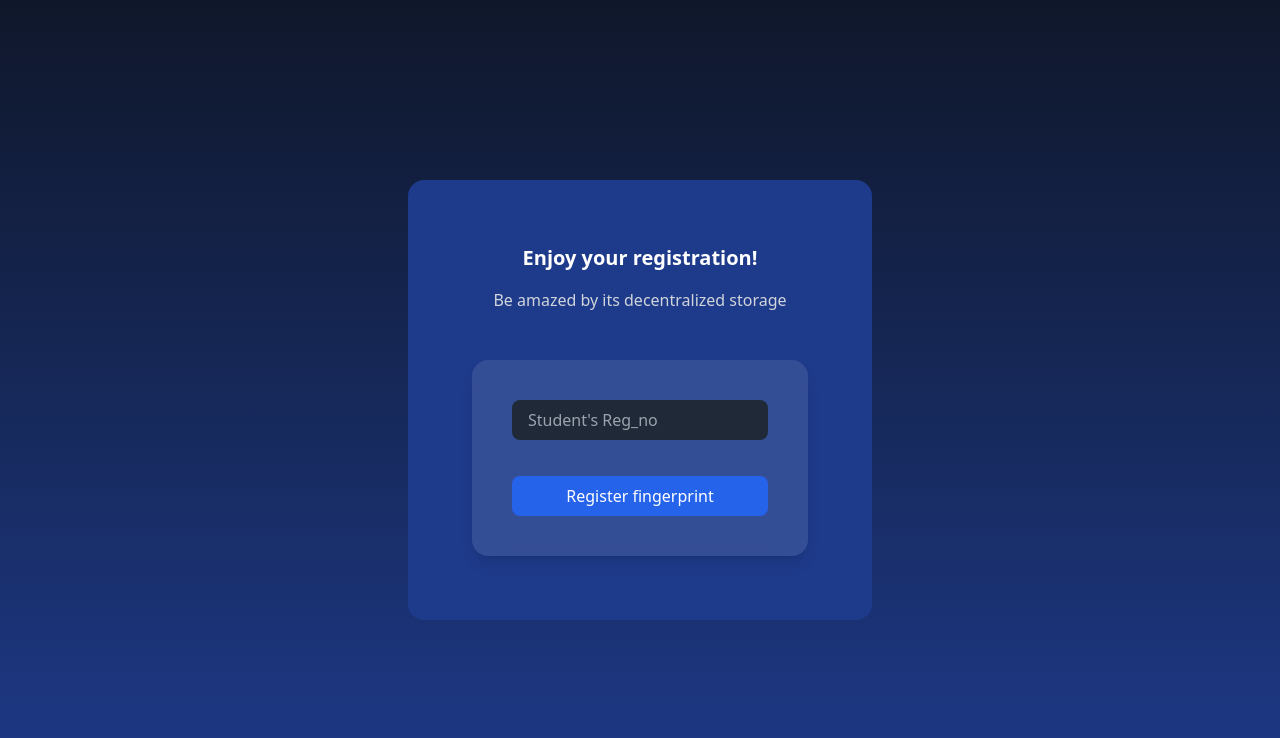
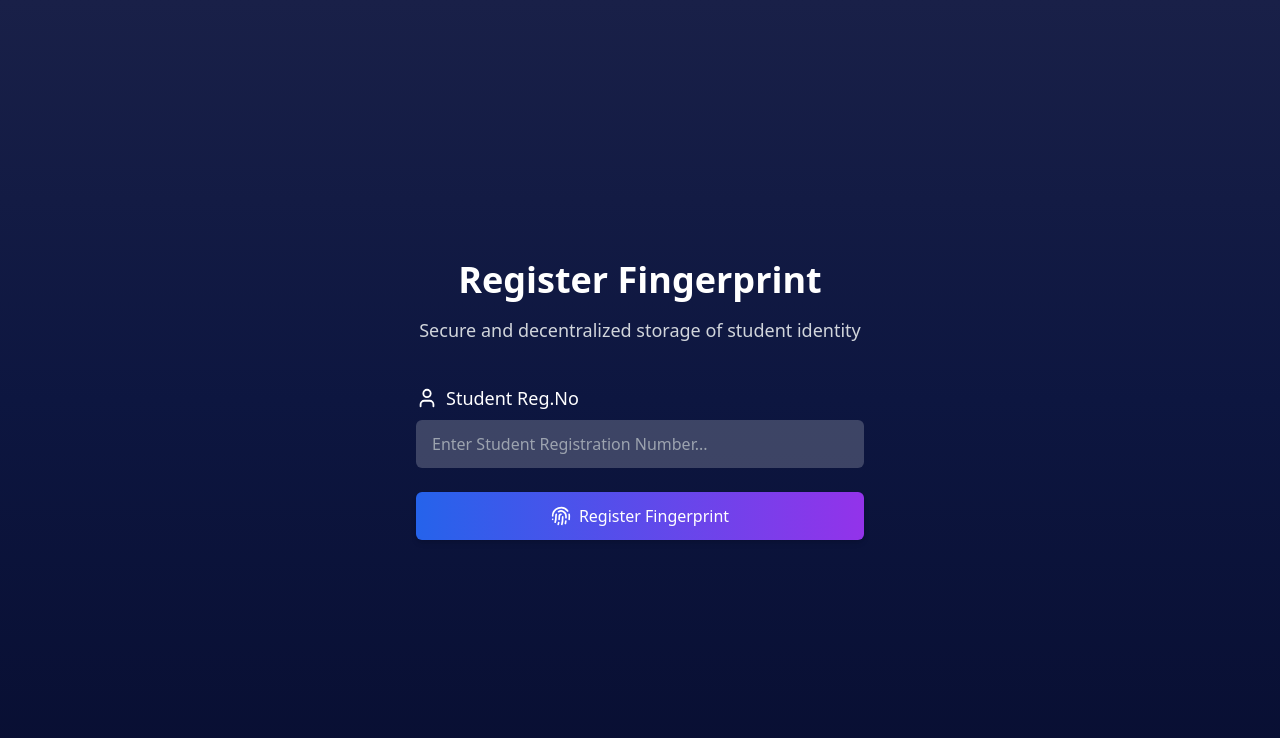
Before and after one commit to srivithyamiruthulas/BioVault, a React (Vite) app in the folder frontend/: page /access in a window 1280 px wide. Shown: the top 738 px of the page. Built offline with nearby package versions, Linux system fonts and the light colour scheme.

Commit message:
UI Fix in Access Pages

```diff
--- a/frontend/src/components/AccessComponents/CollegeStore.jsx
+++ b/frontend/src/components/AccessComponents/CollegeStore.jsx
@@ -1,39 +1,44 @@
-function CollegeStore({ onNext,onBack }) {
+import { Building2 } from "lucide-react";
+
+function CollegeStore({ onNext, onBack }) {
   return (
-    <div className="bg-blue-900 flex flex-col items-center  space-y-12 py-16 px-12 rounded-2xl">
+    <div className="flex flex-col items-center justify-center min-h-screen w-full bg-gradient-to-b from-[#192048] via-[#0d1640] to-[#080e31] text-white px-8 md:px-16">
 
-      {/* Heading */}
-      <div className="space-y-4 text-center">
-        <h2 className="text-2xl font-semibold">Marvel at the storage</h2>
-        <p className="text-gray-300">
-          Store once. Trust forever. The decentralized fingerprint way
+      {/* Header */}
+      <h2 className="text-4xl font-bold text-center mb-4">College Storage</h2>
+      <p className="text-lg text-gray-300 text-center max-w-2xl mb-10">
+        Trusted decentralized storage for institutional identity
       </p>
+
+      {/* Inputs + Buttons */}
+      <div className="w-full max-w-md space-y-6">
+        <div>
+          <label className="flex items-center gap-2 mb-2 text-base md:text-lg font-medium">
+            <Building2 size={22} /> College Private ID
+          </label>
+          <input
+            type="text"
+            placeholder="Enter College Private ID"
+            className="w-full px-4 py-3 rounded-md bg-white/20 text-black outline-none"
+          />
         </div>
 
-
-      {/* Card */}
-      <div className="p-10 space-y-5 flex flex-col justify-center rounded-2xl bg-white/10 backdrop-blur-lg shadow-lg">
-        <input
-          type="text"
-          placeholder="College's private ID"
-          className="w-64 px-4 py-2 rounded-lg mb-4 bg-gray-800 text-white "
-        />
+        <div className="flex gap-6">
           <button
             onClick={onNext}
-          className="w-64 px-4 py-2 rounded-lg bg-blue-600 hover:bg-blue-700 transition"
+            className="flex-1 py-3 rounded-md font-medium text-white bg-gradient-to-r from-blue-600 to-purple-600 hover:scale-105 transition-transform duration-300 shadow-md"
           >
             Store
           </button>
-      </div>
           <button
             onClick={onBack}
-          className="w-64 px-4 py-2 rounded-lg bg-blue-600 hover:bg-blue-700 transition"
+            className="flex-1 py-3 rounded-md font-medium text-white bg-gradient-to-r from-purple-600 to-blue-600 hover:scale-105 transition-transform duration-300 shadow-md"
           >
             Back
           </button>
-
         </div>
-
+      </div>
+    </div>
   );
 }
 
--- a/frontend/src/components/AccessComponents/IPFSstorage.jsx
+++ b/frontend/src/components/AccessComponents/IPFSstorage.jsx
@@ -4,18 +4,22 @@ function IPFSstorage({ onFinish }) {
   useEffect(() => {
     const timer = setTimeout(() => {
       onFinish();
-    }, 2000); // simulate 2s IPFS storing
+    }, 2000); // simulate storing
     return () => clearTimeout(timer);
   }, [onFinish]);
 
   return (
-    <div className="flex flex-col items-center space-y-6">
-      <h2 className="text-xl font-semibold text-center">Seamless registration!</h2>
-      <p className="text-center text-gray-300">Amazing decentralised storage</p>
+    <div className="flex flex-col items-center justify-center min-h-screen w-full bg-gradient-to-b from-[#192048] via-[#0d1640] to-[#080e31] text-white px-8 md:px-16">
+      {/* Header */}
+      <h2 className="text-4xl font-bold text-center mb-4">Seamless Registration</h2>
+      <p className="text-lg text-gray-300 text-center max-w-2xl mb-10">
+        Your identity securely stored on IPFS
+      </p>
 
-      <div className="mt-6 p-8 rounded-2xl bg-white/10 backdrop-blur-lg shadow-lg flex flex-col items-center">
-        <div className="w-12 h-12 border-4 border-green-500 border-t-transparent rounded-full animate-spin"></div>
-        <p className="mt-4 text-gray-300">Storing to IPFS...</p>
+      {/* Spinner */}
+      <div className="flex flex-col items-center space-y-6">
+        <div className="w-16 h-16 border-4 border-green-500 border-t-transparent rounded-full animate-spin"></div>
+        <p className="text-gray-300 text-lg">Storing to IPFS...</p>
       </div>
     </div>
   );
--- a/frontend/src/components/AccessComponents/fingerprintLoading.jsx
+++ b/frontend/src/components/AccessComponents/fingerprintLoading.jsx
@@ -4,20 +4,22 @@ function FingerprintLoading({ onFinish }) {
   useEffect(() => {
     const timer = setTimeout(() => {
       onFinish();
-    }, 3000); // simulate 3s fingerprint scanning
+    }, 3000); // simulate scanning
     return () => clearTimeout(timer);
   }, [onFinish]);
 
   return (
-    <div className="flex flex-col items-center space-y-6">
-      <h2 className="text-xl font-semibold text-center">Marvel at the storage</h2>
-      <p className="text-center text-gray-300">
-        Store once. Trust forever. The decentralized fingerprint way
+    <div className="flex flex-col items-center justify-center min-h-screen w-full bg-gradient-to-b from-[#192048] via-[#0d1640] to-[#080e31] text-white px-8 md:px-16">
+      {/* Header */}
+      <h2 className="text-4xl font-bold text-center mb-4">Fingerprint Scanning</h2>
+      <p className="text-lg text-gray-300 text-center max-w-2xl mb-10">
+        Store once. Trust forever. The decentralized way
       </p>
 
-      <div className="mt-6 p-8 rounded-2xl bg-white/10 backdrop-blur-lg shadow-lg flex flex-col items-center">
-        <div className="w-12 h-12 border-4 border-blue-500 border-t-transparent rounded-full animate-spin"></div>
-        <p className="mt-4 text-gray-300">Scanning your fingerprint...</p>
+      {/* Spinner */}
+      <div className="flex flex-col items-center space-y-6">
+        <div className="w-16 h-16 border-4 border-blue-500 border-t-transparent rounded-full animate-spin"></div>
+        <p className="text-gray-300 text-lg">Scanning your fingerprint...</p>
       </div>
     </div>
   );
--- a/frontend/src/components/AccessComponents/fingerprintRegister.jsx
+++ b/frontend/src/components/AccessComponents/fingerprintRegister.jsx
@@ -1,23 +1,33 @@
+import { Fingerprint, User } from "lucide-react";
+
 function FingerprintRegister({ onNext }) {
   return (
-    <div className="bg-blue-900 flex flex-col items-center space-y-12 py-16 px-16 rounded-2xl">
-    <div className="space-y-4 text-center">
-      <h2 className="text-xl font-semibold text-center">Enjoy your registration!</h2>
-      <p className="text-center text-gray-300">
-        Be amazed by its decentralized storage
+    <div className="flex flex-col items-center justify-center min-h-screen w-full bg-gradient-to-b from-[#192048] via-[#0d1640] to-[#080e31] text-white px-8 md:px-16">
+
+      {/* Header */}
+      <h2 className="text-4xl font-bold text-center mb-4">Register Fingerprint</h2>
+      <p className="text-lg text-gray-300 text-center max-w-2xl mb-10">
+        Secure and decentralized storage of student identity
       </p>
-     </div>
-      <div className="p-10 space-y-5 flex flex-col justify-center rounded-2xl bg-white/10 backdrop-blur-lg shadow-lg">
-        <input
-          type="text"
-          placeholder="Student's Reg_no"
-          className="w-64 px-4 py-2 rounded-lg mb-4 bg-gray-800 text-white "
-        />
+
+      {/* Inputs + Button */}
+      <div className="w-full max-w-md space-y-6">
+        <div>
+          <label className="flex items-center gap-2 mb-2 text-base md:text-lg font-medium">
+            <User size={22} /> Student Reg.No
+          </label>
+          <input
+            type="text"
+            placeholder="Enter Student Registration Number..."
+            className="w-full px-4 py-3 rounded-md bg-white/20 text-black outline-none"
+          />
+        </div>
+
         <button
           onClick={onNext}
-          className="w-64 px-4 py-2 rounded-lg bg-blue-600 hover:bg-blue-700 transition"
+          className="w-full flex items-center justify-center gap-2 py-3 rounded-md font-medium text-white bg-gradient-to-r from-blue-600 to-purple-600 hover:scale-105 transition-transform duration-300 shadow-md"
         >
-          Register fingerprint
+          <Fingerprint size={20} /> Register Fingerprint
         </button>
       </div>
     </div>
```
Lines whose indentation alone changed are shown as unchanged.
